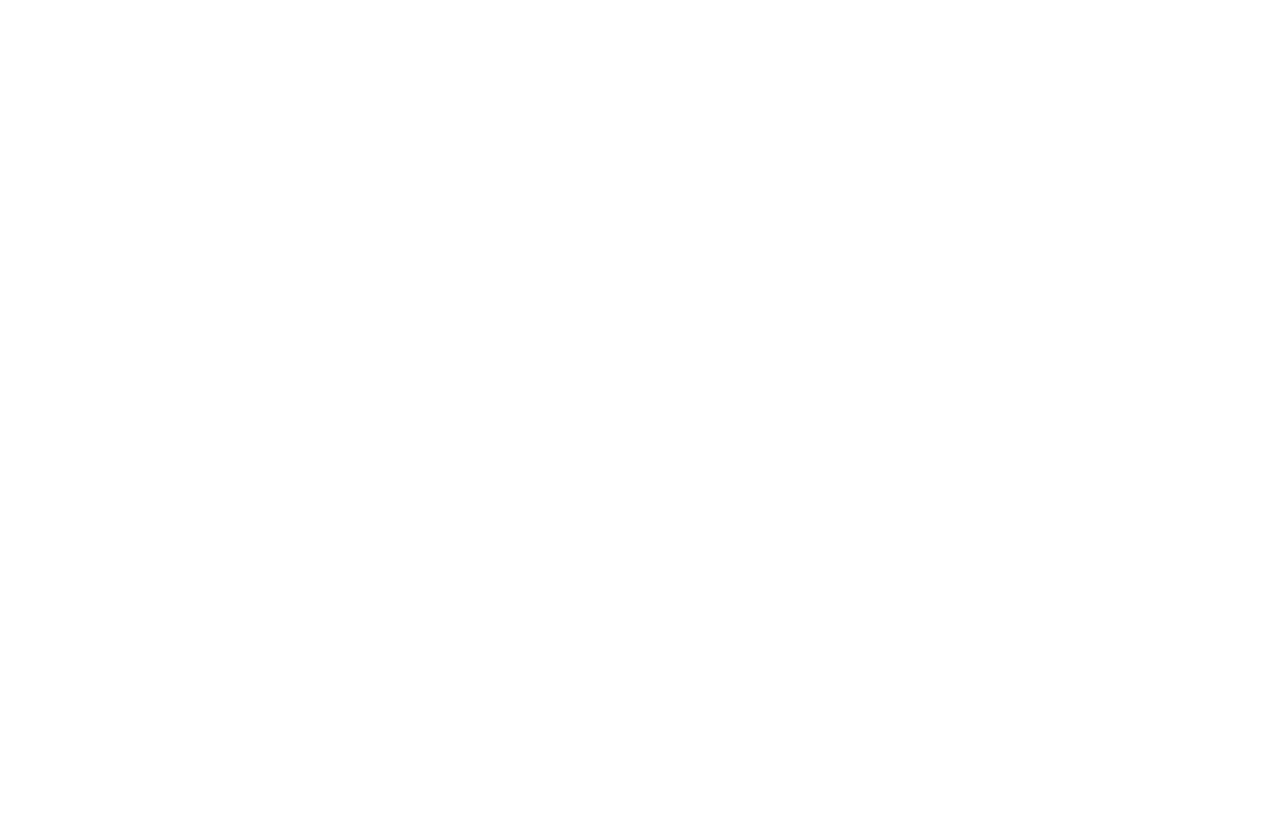
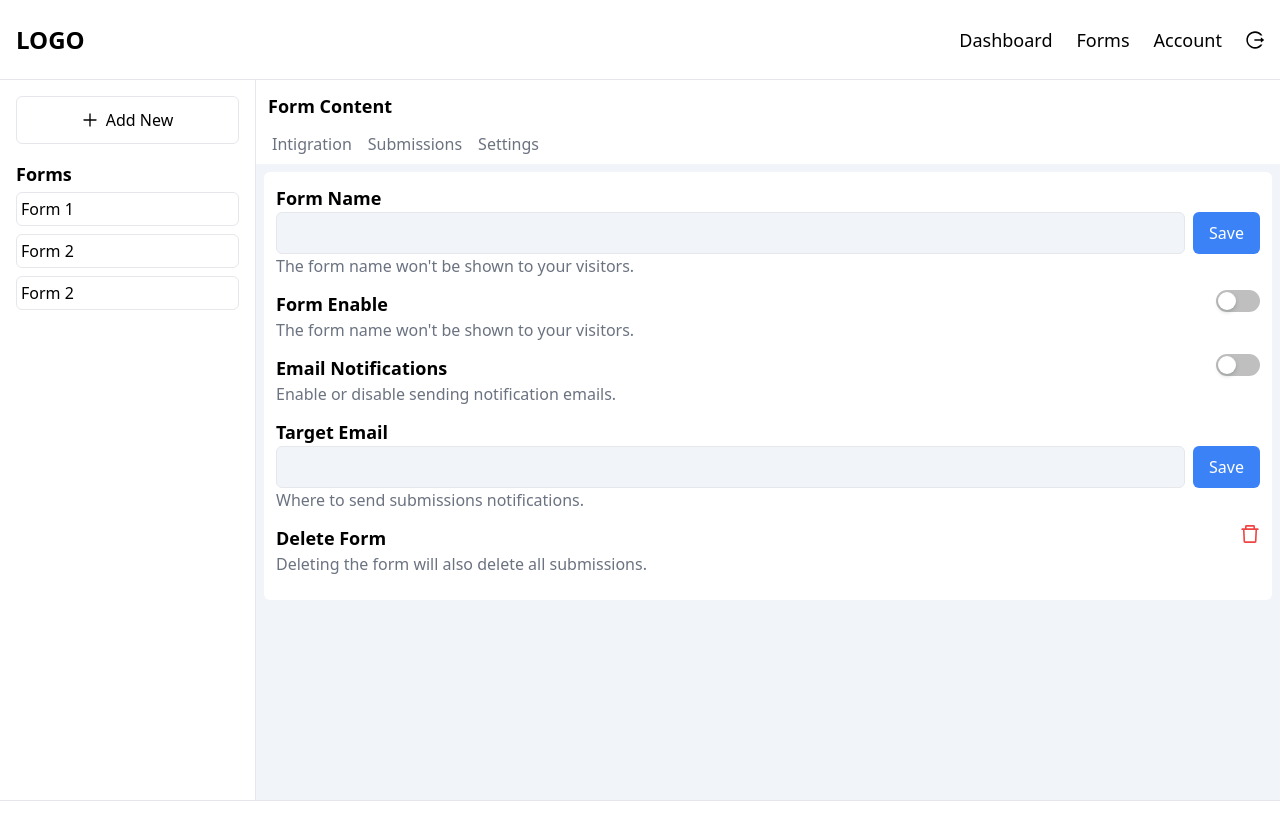
Before and after one commit to Abhiiix0/formspree_clone, a React (Create React App) app in the folder frontend/: page /dashboard/setting in a window 1280 px wide. Before the commit this address had no page. Shown: the top 840 px of the page. Before the commit the page ends 800 px from the top, so only its background shows below. Built offline with nearby package versions, Linux system fonts and the light colour scheme; sample sign-in values are in the browser's storage.

Commit message:
created a layout and with form options

```diff
--- a/frontend/src/App.js
+++ b/frontend/src/App.js
@@ -6,6 +6,8 @@
 import OtpVerification from "./pages/OtpVerification";
 import Toaster from "react-hot-toast";
 import PrivateRoute from "./components/PrivateRoute";
+import Intigration from "./components/Intigration";
+import Settings from "./components/Settings";
 // Lazy load the components
 const Home = lazy(() => import("./pages/Home"));
 
@@ -22,9 +24,13 @@
                 <Dashboard />
               </PrivateRoute>
             }
-          />
+          >
+            <Route path="/dashboard/intigration" element={<Intigration />} />
+            <Route path="/dashboard/setting" element={<Settings />} />
+          </Route>
           <Route path="/login" element={<Login />} />
           <Route path="/signup" element={<Register />} />
+
           <Route path="/signup/OtpVerification" element={<OtpVerification />} />
         </Routes>
       </Suspense>
--- /dev/null
+++ b/frontend/src/components/DashbaordHeader.jsx
@@ -0,0 +1,22 @@
+import { LogoutOutlined } from "@ant-design/icons";
+import React from "react";
+
+const DashbaordHeader = () => {
+  return (
+    <div className="h-[10vh] bg-white w-full">
+      <div className=" flex justify-between border-b h-full items-center px-4">
+        <p className=" font-bold text-2xl">LOGO</p>
+        <div className=" flex gap-6 items-center justify-center">
+          <p className="text-lg">Dashboard</p>
+          <p className="text-lg">Forms</p>
+          <p className="text-lg">Account</p>
+          <p className="text-lg">
+            <LogoutOutlined />
+          </p>
+        </div>
+      </div>
+    </div>
+  );
+};
+
+export default DashbaordHeader;
--- /dev/null
+++ b/frontend/src/components/DashboardContent.jsx
@@ -0,0 +1,93 @@
+import { PlusOutlined } from "@ant-design/icons";
+import React, { useState } from "react";
+import { Outlet, useNavigate } from "react-router-dom";
+
+const DashboardContent = () => {
+  const navigate = useNavigate();
+  const forms = [
+    {
+      id: 1,
+      name: "Form 1",
+    },
+    {
+      id: 2,
+      name: "Form 2",
+    },
+    {
+      id: 3,
+      name: "Form 2",
+    },
+  ];
+  const [selectedForm, setselectedForm] = useState();
+  const [selectedOption, setselectedOption] = useState();
+  return (
+    <div className=" w-full h-[90vh] flex">
+      <div className=" w-[20%] border-r h-full bg-white p-4">
+        <button className=" h-12 hover:bg-slate-100 w-full rounded-md border">
+          <PlusOutlined className=" mr-2" />
+          Add New
+        </button>
+        <div className=" mt-4">
+          <h2 className="text-lg font-bold my-1 ">Forms</h2>
+          <div className=" flex flex-col gap-2">
+            {forms.map((form) => (
+              <p
+                key={form.id}
+                onClick={() => {
+                  setselectedForm(form.id);
+                }}
+                className={` ${
+                  selectedForm === form.id && "bg-slate-100"
+                } font-medium cursor-pointer p-1 m-0 border hover:bg-slate-100 rounded-md`}
+              >
+                {form?.name}
+              </p>
+            ))}
+          </div>
+        </div>
+      </div>
+      <div className=" w-[80%]  h-full bg-slate-100">
+        <div className=" px-3 bg-white">
+          <h2 className="text-lg font-bold py-3  ">Form Content</h2>
+          <div className=" flex gap-2">
+            <p
+              onClick={() => {
+                setselectedOption("Intigration");
+                navigate("/dashboard/intigration");
+              }}
+              className={`${
+                selectedOption === "Intigration" && "border-b-2 text-black"
+              } hover:border-b-2 pb-2 text-gray-500 cursor-pointer border-red-500 px-1`}
+            >
+              Intigration
+            </p>
+            <p
+              onClick={() => setselectedOption("Submissions")}
+              className={`${
+                selectedOption === "Submissions" && "border-b-2 text-black"
+              } hover:border-b-2  pb-2 text-gray-500 cursor-pointer border-red-500 px-1`}
+            >
+              Submissions
+            </p>
+            <p
+              onClick={() => {
+                setselectedOption("Setting");
+                navigate("/dashboard/setting");
+              }}
+              className={`${
+                selectedOption === "Setting" && "border-b-2 text-black"
+              } hover:border-b-2 pb-2 text-gray-500 cursor-pointer border-red-500 px-1 `}
+            >
+              Settings
+            </p>
+          </div>
+        </div>
+        <div className="">
+          <Outlet />
+        </div>
+      </div>
+    </div>
+  );
+};
+
+export default DashboardContent;
--- /dev/null
+++ b/frontend/src/components/Footer.jsx
@@ -0,0 +1,7 @@
+import React from "react";
+
+const Footer = () => {
+  return <div className=" h-14 border-t bg-white"></div>;
+};
+
+export default Footer;
--- /dev/null
+++ b/frontend/src/components/Intigration.jsx
@@ -0,0 +1,7 @@
+import React from "react";
+
+const Intigration = () => {
+  return <div>Intigration</div>;
+};
+
+export default Intigration;
--- /dev/null
+++ b/frontend/src/components/Settings.jsx
@@ -0,0 +1,70 @@
+import React from "react";
+import { Switch } from "antd";
+import { DeleteOutlined } from "@ant-design/icons";
+const Settings = () => {
+  return (
+    <div className=" m-2 bg-white rounded-md p-3">
+      <div>
+        <div className=" mb-3">
+          <p className=" text-lg font-semibold">Form Name</p>
+          <div className=" flex gap-2">
+            <input
+              type="text"
+              className=" border bg-slate-100 p-2 rounded-md w-full"
+            />
+            <button className=" bg-blue-500 text-white font-medium px-4 p-2 rounded-md">
+              Save
+            </button>
+          </div>
+          <p className=" text-gray-500">
+            The form name won't be shown to your visitors.
+          </p>
+        </div>
+        <div className=" mb-3 flex justify-between items-start">
+          <div>
+            <p className=" text-lg font-semibold">Form Enable</p>
+            <p className=" text-gray-500">
+              The form name won't be shown to your visitors.
+            </p>
+          </div>
+          <Switch />
+        </div>
+        <div className=" mb-3 flex justify-between items-start">
+          <div>
+            <p className=" text-lg font-semibold">Email Notifications</p>
+            <p className=" text-gray-500">
+              Enable or disable sending notification emails.
+            </p>
+          </div>
+          <Switch />
+        </div>
+        <div className=" mb-3">
+          <p className=" text-lg font-semibold">Target Email</p>
+          <div className=" flex gap-2">
+            <input
+              type="text"
+              className=" border bg-slate-100 p-2 rounded-md w-full"
+            />
+            <button className=" bg-blue-500 text-white font-medium px-4 p-2 rounded-md">
+              Save
+            </button>
+          </div>
+          <p className=" text-gray-500">
+            Where to send submissions notifications.
+          </p>
+        </div>
+        <div className=" mb-3 flex justify-between items-start">
+          <div>
+            <p className=" text-lg font-semibold">Delete Form</p>
+            <p className=" text-gray-500">
+              Deleting the form will also delete all submissions.
+            </p>
+          </div>
+          <DeleteOutlined className=" text-red-500 text-xl cursor-pointer" />
+        </div>
+      </div>
+    </div>
+  );
+};
+
+export default Settings;
--- a/frontend/src/pages/Dashboard.jsx
+++ b/frontend/src/pages/Dashboard.jsx
@@ -1,7 +1,16 @@
 import React from "react";
+import DashbaordHeader from "../components/DashbaordHeader";
+import DashboardContent from "../components/DashboardContent";
+import Footer from "../components/Footer";
 
 const Dashboard = () => {
-  return <div>dashboard</div>;
+  return (
+    <div className=" h-full w-full bg-slate-100">
+      <DashbaordHeader></DashbaordHeader>
+      <DashboardContent />
+      <Footer />
+    </div>
+  );
 };
 
 export default Dashboard;
```
